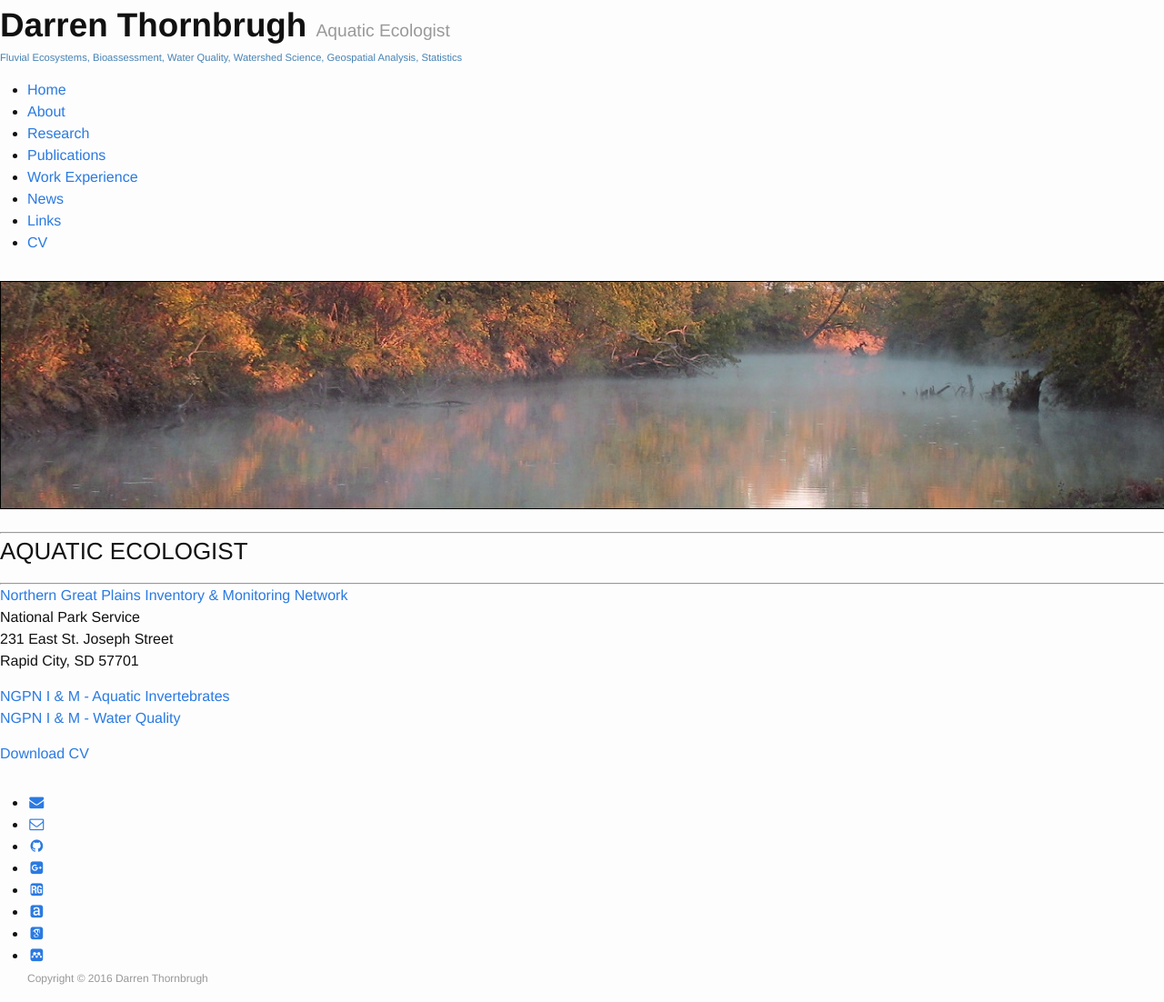
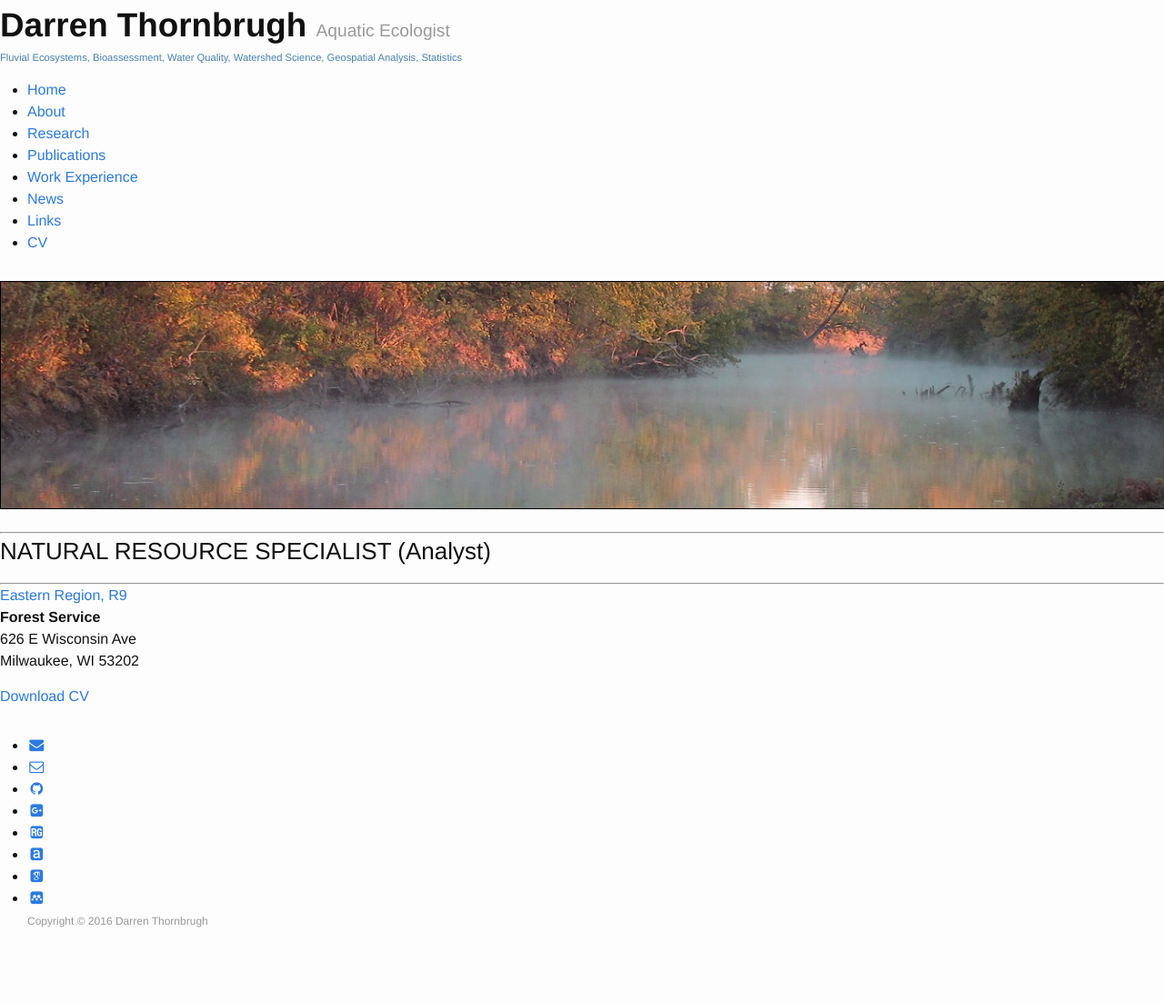
Before and after one commit to dthor/dthor.github.io, a Jekyll site: the page built from cv/cv.md, in a window 1280 px wide. Shown: the whole page at 91% size. Built offline with Jekyll 4.4.1, drawn with Linux system fonts in a browser that asks for light colours; nearby versions of some CDN libraries; some web fonts are replaced; after the commit the page ends 1039 px from its top, so only the background shows below that.

Commit message:
job title
update

```diff
--- a/cv/cv.md
+++ b/cv/cv.md
@@ -9,15 +9,12 @@ header_sm: images/dee_santiam_river_w1375.jpg
 
 ***
 
-### AQUATIC ECOLOGIST
+### NATURAL RESOURCE SPECIALIST (Analyst)
 ***
 
-[Northern Great Plains Inventory & Monitoring Network](https://www.nps.gov/im/ngpn/index.htm)
-National Park Service
-231 East St. Joseph Street
-Rapid City, SD 57701
+[Eastern Region, R9](https://www.fs.usda.gov/r9)
+**Forest Service**
+626 E Wisconsin Ave
+Milwaukee, WI 53202
 
-[NGPN I & M - Aquatic Invertebrates](https://www.nps.gov/im/ngpn/aquatic-inverts.htm)
-[NGPN I & M - Water Quality](https://www.nps.gov/im/ngpn/water-quality.htm)
-
-[Download CV](/cv/CV_2019_May_dthornbrugh_gh.pdf "Download CV as PDF")
+[Download CV](/cv/CV_2020_June_dthornbrugh_gh.pdf "Download CV as PDF")
```
